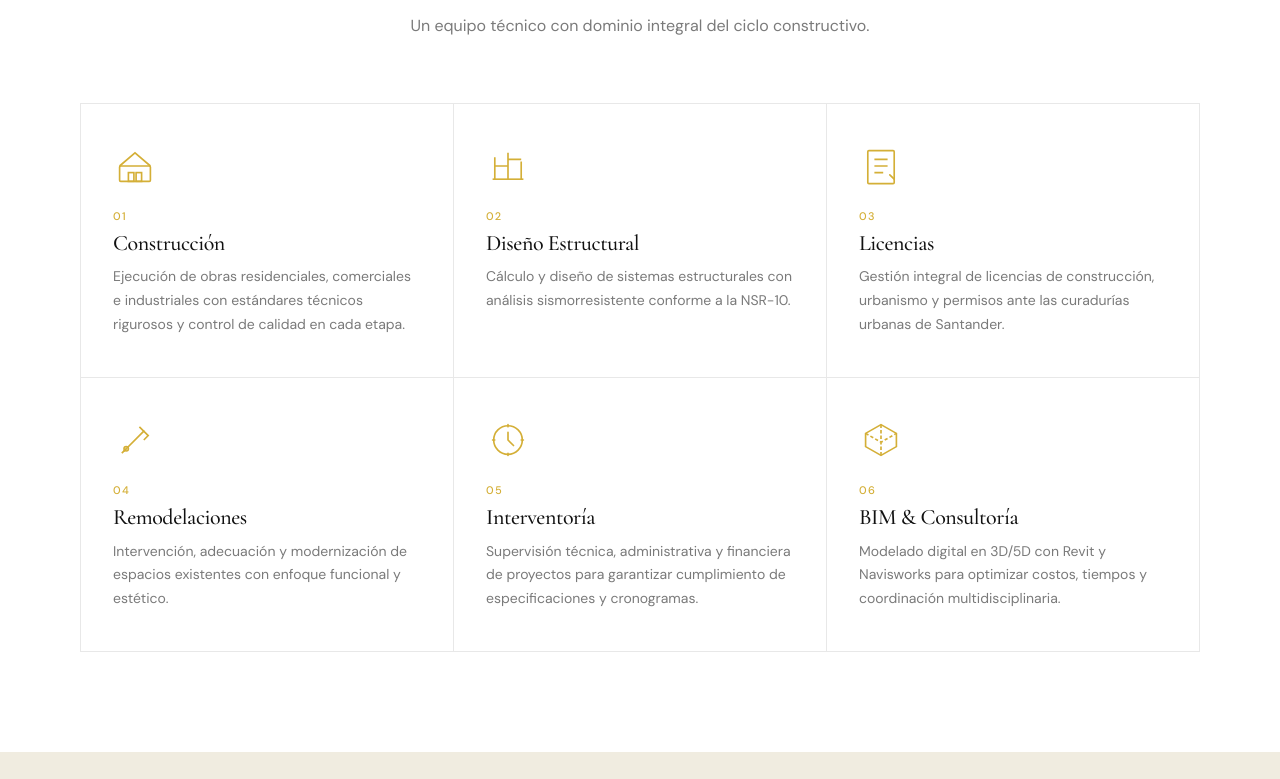
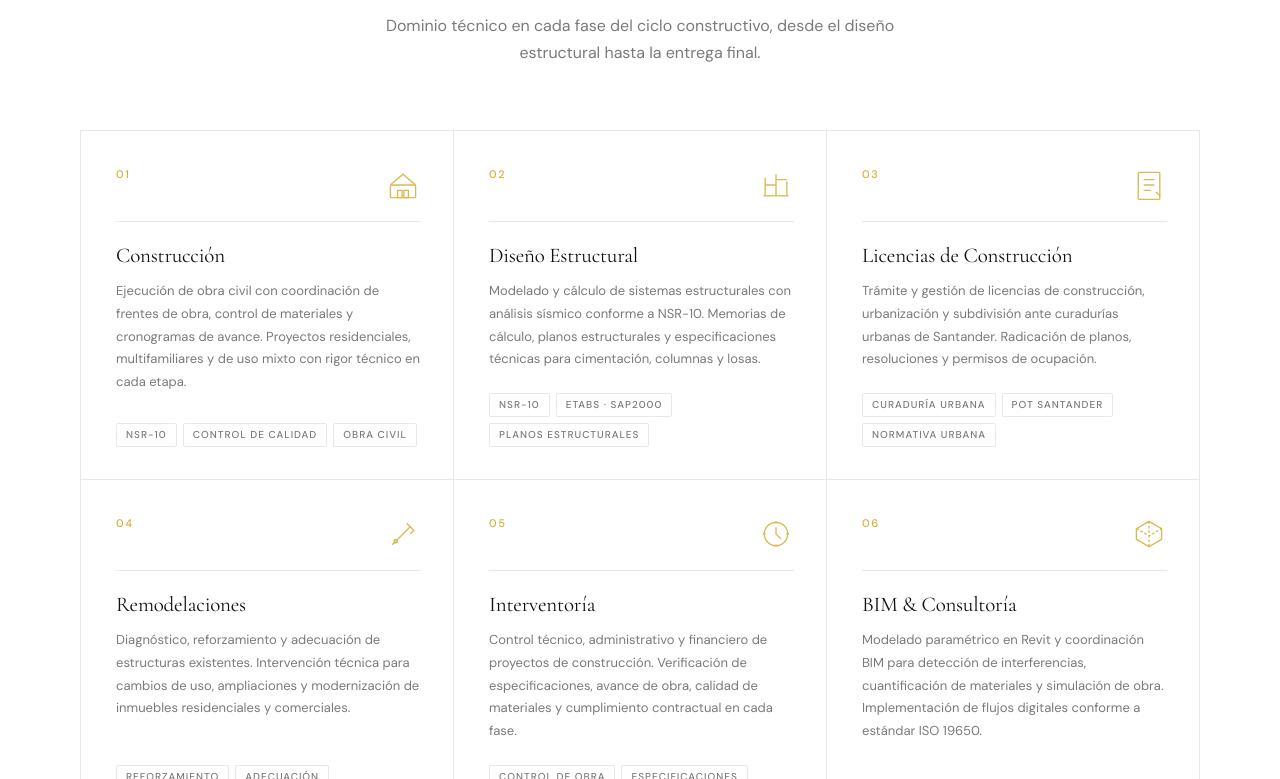
Before and after one commit to Alejo0301/escala-ayn-web, a React (Vite) app: page / in a window 1280 px wide. Shown: the part 1001-1780 px from the top of the page. Built offline with nearby package versions, Linux system fonts and the light colour scheme.

Commit message:
Redesign services section

```diff
--- a/src/App.css
+++ b/src/App.css
@@ -507,67 +507,112 @@
 
 .servicio-card {
   background: var(--white);
-  padding: 40px 32px;
+  padding: 36px 32px 32px;
   display: flex;
   flex-direction: column;
-  gap: 20px;
-  transition: background 0.25s;
   position: relative;
-  overflow: hidden;
+  border-left: 3px solid transparent;
+  transition: background 0.22s var(--ease), border-left-color 0.22s var(--ease);
 }
-.servicio-card::after {
-  content: '';
-  position: absolute;
-  bottom: 0;
-  left: 0;
-  right: 0;
-  height: 2px;
-  background: var(--gold);
-  transform: scaleX(0);
-  transition: transform 0.3s var(--ease);
-  transform-origin: left;
+
+.servicio-card:hover {
+  background: var(--beige-light);
+  border-left-color: var(--gold);
 }
-.servicio-card:hover { background: var(--beige-light); }
-.servicio-card:hover::after { transform: scaleX(1); }
 
-.servicio-card__icon {
-  width: 44px;
-  height: 44px;
-  color: var(--gold);
-  flex-shrink: 0;
+/* Header row: number left, icon right */
+.servicio-card__header {
+  display: flex;
+  justify-content: space-between;
+  align-items: flex-start;
+  margin-bottom: 18px;
 }
-.servicio-card__icon svg { width: 100%; height: 100%; }
 
 .servicio-card__num {
   font-size: 11px;
   font-weight: 500;
-  letter-spacing: 0.12em;
+  letter-spacing: 0.16em;
   color: var(--gold);
   text-transform: uppercase;
-  display: block;
-  margin-bottom: 6px;
+  font-family: var(--font-body);
+  line-height: 1;
+  padding-top: 2px;
 }
 
+.servicio-card__icon {
+  width: 36px;
+  height: 36px;
+  color: var(--gold);
+  flex-shrink: 0;
+  opacity: 0.85;
+  transition: opacity 0.2s;
+}
+.servicio-card__icon svg { width: 100%; height: 100%; }
+.servicio-card:hover .servicio-card__icon { opacity: 1; }
+
+/* Thin separator under header */
+.servicio-card__divider {
+  height: 1px;
+  background: var(--gray-light);
+  margin-bottom: 22px;
+  transition: background 0.22s;
+}
+.servicio-card:hover .servicio-card__divider {
+  background: rgba(212,175,55,0.25);
+}
+
+/* Title */
 .servicio-card__title {
   font-family: var(--font-display);
-  font-size: 22px;
-  font-weight: 500;
+  font-size: 21px;
+  font-weight: 400;
   color: var(--black);
-  margin-bottom: 10px;
+  line-height: 1.15;
+  letter-spacing: -0.01em;
+  margin-bottom: 12px;
 }
 
+/* Description */
 .servicio-card__desc {
-  font-size: 14px;
+  font-size: 13px;
   color: var(--gray-mid);
-  line-height: 1.7;
+  line-height: 1.75;
+  flex: 1;
+  margin-bottom: 22px;
+}
+
+/* Technical tags */
+.servicio-card__tags {
+  display: flex;
+  flex-wrap: wrap;
+  gap: 6px;
+  margin-top: auto;
+}
+
+.servicio-card__tag {
+  font-size: 10px;
+  font-weight: 500;
+  letter-spacing: 0.1em;
+  text-transform: uppercase;
+  color: var(--gray-mid);
+  border: 1px solid var(--gray-light);
+  padding: 3px 9px;
+  border-radius: 2px;
+  transition: border-color 0.2s, color 0.2s;
+}
+.servicio-card:hover .servicio-card__tag {
+  border-color: rgba(212,175,55,0.3);
+  color: var(--gray-dark);
 }
 
 @media (max-width: 900px) {
   .servicios__grid { grid-template-columns: repeat(2, 1fr); }
 }
+
 @media (max-width: 540px) {
   .servicios__grid { grid-template-columns: 1fr; }
-  .servicio-card { padding: 28px 24px; }
+  .servicio-card { padding: 28px 24px 24px; }
+  .servicio-card__title { font-size: 20px; }
 }
 
 /* ── Nosotros ─────────────────────────────────── */
--- a/src/components/sections/Servicios.jsx
+++ b/src/components/sections/Servicios.jsx
@@ -4,25 +4,40 @@ export default function Servicios() {
   return (
     <section id="servicios" className="section servicios">
       <div className="container">
+
         <div className="section__header">
           <span className="section__tag">— Servicios</span>
           <h2 className="section__title">Ingeniería de principio a fin</h2>
           <p className="section__sub">
-            Un equipo técnico con dominio integral del ciclo constructivo.
+            Dominio técnico en cada fase del ciclo constructivo,
+            desde el diseño estructural hasta la entrega final.
           </p>
         </div>
+
         <div className="servicios__grid">
           {SERVICIOS.map(s => (
             <div key={s.num} className="servicio-card">
-              <div className="servicio-card__icon">{s.icon}</div>
-              <div>
+
+              <div className="servicio-card__header">
                 <span className="servicio-card__num">{s.num}</span>
-                <h3 className="servicio-card__title">{s.title}</h3>
-                <p className="servicio-card__desc">{s.desc}</p>
+                <div className="servicio-card__icon" aria-hidden="true">{s.icon}</div>
               </div>
+
+              <div className="servicio-card__divider" aria-hidden="true" />
+
+              <h3 className="servicio-card__title">{s.title}</h3>
+              <p className="servicio-card__desc">{s.desc}</p>
+
+              <div className="servicio-card__tags">
+                {s.tags.map(t => (
+                  <span key={t} className="servicio-card__tag">{t}</span>
+                ))}
+              </div>
+
             </div>
           ))}
         </div>
+
       </div>
     </section>
   )
--- a/src/data/servicios.jsx
+++ b/src/data/servicios.jsx
@@ -2,7 +2,8 @@ export const SERVICIOS = [
   {
     num: '01',
     title: 'Construcción',
-    desc: 'Ejecución de obras residenciales, comerciales e industriales con estándares técnicos rigurosos y control de calidad en cada etapa.',
+    desc: 'Ejecución de obra civil con coordinación de frentes de obra, control de materiales y cronogramas de avance. Proyectos residenciales, multifamiliares y de uso mixto con rigor técnico en cada etapa.',
+    tags: ['NSR-10', 'Control de calidad', 'Obra civil'],
     icon: (
       <svg viewBox="0 0 40 40" fill="none" stroke="currentColor" strokeWidth="1.5">
         <rect x="6" y="20" width="28" height="14" rx="1" />
@@ -15,7 +16,8 @@ export const SERVICIOS = [
   {
     num: '02',
     title: 'Diseño Estructural',
-    desc: 'Cálculo y diseño de sistemas estructurales con análisis sismorresistente conforme a la NSR-10.',
+    desc: 'Modelado y cálculo de sistemas estructurales con análisis sísmico conforme a NSR-10. Memorias de cálculo, planos estructurales y especificaciones técnicas para cimentación, columnas y losas.',
+    tags: ['NSR-10', 'ETABS · SAP2000', 'Planos estructurales'],
     icon: (
       <svg viewBox="0 0 40 40" fill="none" stroke="currentColor" strokeWidth="1.5">
         <path d="M8 32V12M20 32V8M32 32V16" />
@@ -26,8 +28,9 @@ export const SERVICIOS = [
   },
   {
     num: '03',
-    title: 'Licencias',
-    desc: 'Gestión integral de licencias de construcción, urbanismo y permisos ante las curadurías urbanas de Santander.',
+    title: 'Licencias de Construcción',
+    desc: 'Trámite y gestión de licencias de construcción, urbanización y subdivisión ante curadurías urbanas de Santander. Radicación de planos, resoluciones y permisos de ocupación.',
+    tags: ['Curaduría urbana', 'POT Santander', 'Normativa urbana'],
     icon: (
       <svg viewBox="0 0 40 40" fill="none" stroke="currentColor" strokeWidth="1.5">
         <rect x="8" y="6" width="24" height="30" rx="1" />
@@ -39,7 +42,8 @@ export const SERVICIOS = [
   {
     num: '04',
     title: 'Remodelaciones',
-    desc: 'Intervención, adecuación y modernización de espacios existentes con enfoque funcional y estético.',
+    desc: 'Diagnóstico, reforzamiento y adecuación de estructuras existentes. Intervención técnica para cambios de uso, ampliaciones y modernización de inmuebles residenciales y comerciales.',
+    tags: ['Reforzamiento', 'Adecuación', 'Cambio de uso'],
     icon: (
       <svg viewBox="0 0 40 40" fill="none" stroke="currentColor" strokeWidth="1.5">
         <path d="M10 30L28 12" strokeLinecap="round" />
@@ -52,7 +56,8 @@ export const SERVICIOS = [
   {
     num: '05',
     title: 'Interventoría',
-    desc: 'Supervisión técnica, administrativa y financiera de proyectos para garantizar cumplimiento de especificaciones y cronogramas.',
+    desc: 'Control técnico, administrativo y financiero de proyectos de construcción. Verificación de especificaciones, avance de obra, calidad de materiales y cumplimiento contractual en cada fase.',
+    tags: ['Control de obra', 'Especificaciones', 'Cronograma'],
     icon: (
       <svg viewBox="0 0 40 40" fill="none" stroke="currentColor" strokeWidth="1.5">
         <circle cx="20" cy="20" r="13" />
@@ -64,7 +69,8 @@ export const SERVICIOS = [
   {
     num: '06',
     title: 'BIM & Consultoría',
-    desc: 'Modelado digital en 3D/5D con Revit y Navisworks para optimizar costos, tiempos y coordinación multidisciplinaria.',
+    desc: 'Modelado paramétrico en Revit y coordinación BIM para detección de interferencias, cuantificación de materiales y simulación de obra. Implementación de flujos digitales conforme a estándar ISO 19650.',
+    tags: ['Revit · Navisworks', 'ISO 19650', '3D / 5D'],
     icon: (
       <svg viewBox="0 0 40 40" fill="none" stroke="currentColor" strokeWidth="1.5">
         <path d="M20 6l14 8v12L20 34 6 26V14z" />
```
